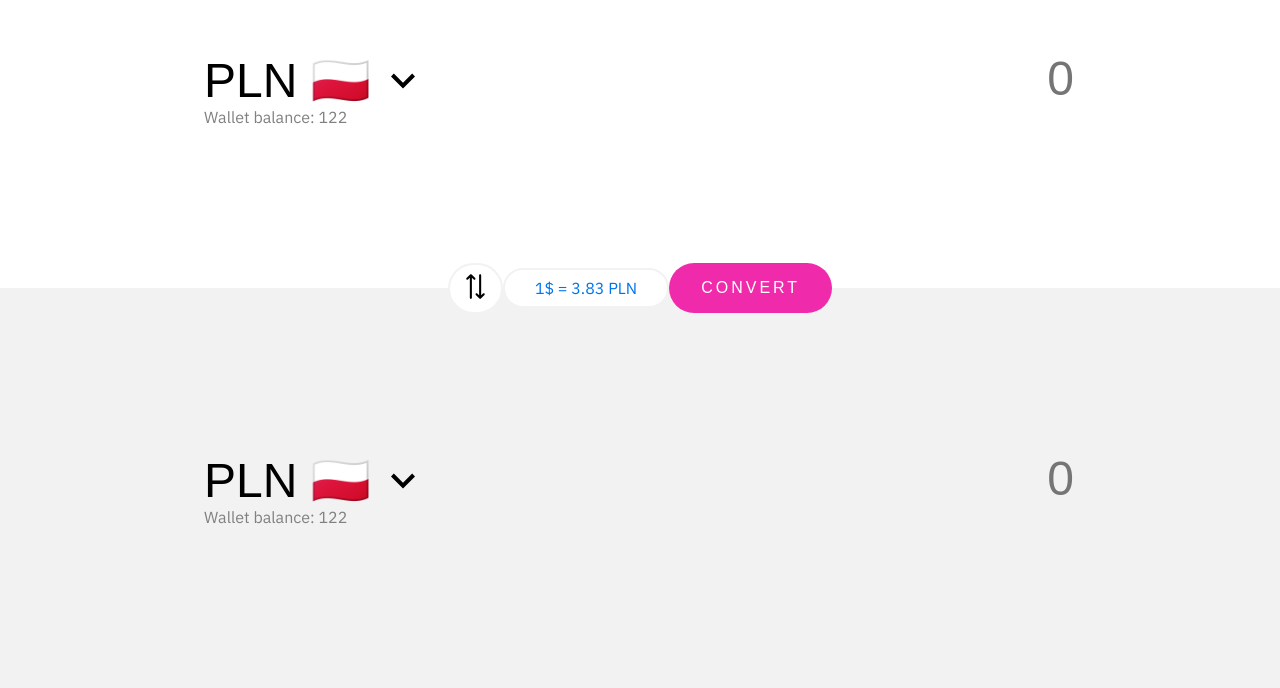
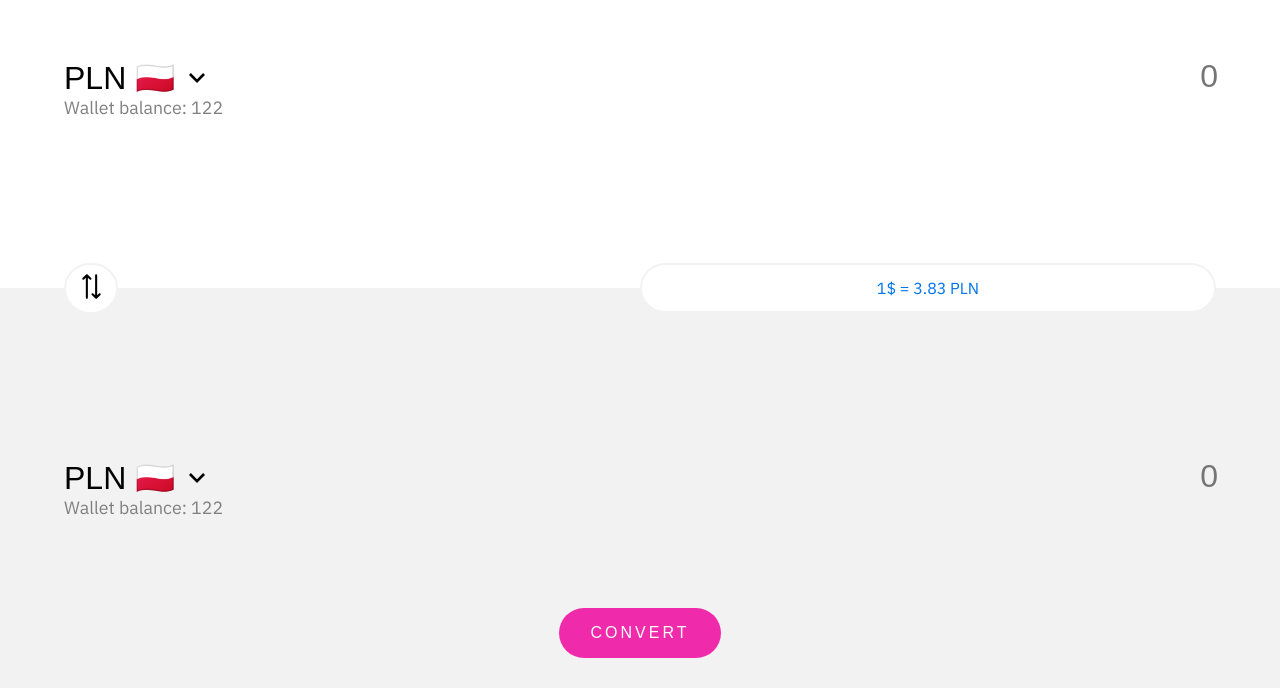
Before and after one commit to hekan/currency-converter, a React (Create React App) app: page / in a window 1280 px wide. Shown: the part 112-800 px from the top of the page. Built offline with nearby package versions, Linux system fonts and the light colour scheme.

Commit message:
Layout finalized

```diff
--- a/public/index.html
+++ b/public/index.html
@@ -26,7 +26,6 @@
       Learn how to configure a non-root public URL by running `npm run build`.
     -->
     <title>React App</title>
-    <script src="https://kit.fontawesome.com/099acc31cd.js" crossorigin="anonymous"></script>
   </head>
   <body>
     <noscript>You need to enable JavaScript to run this app.</noscript>
--- a/src/App.js
+++ b/src/App.js
@@ -10,14 +10,21 @@ function App() {
     return (
         <div className="App">
             <MiddleArea>
-                <SwapWallets/>
-                <ExchangeRate/>
-                <DoExchange/>
+                <div className="flex-container__col">
+                    <SwapWallets/>
+                </div>
+                <div className="flex-container__col">
+                    <ExchangeRate/>
+                </div>
+                {/*<div className="flex-container__col">*/}
+                {/*    <DoExchange/>*/}
+                {/*</div>*/}
             </MiddleArea>
             <Wallet>
             </Wallet>
             <Wallet isBottom={true}>
             </Wallet>
+            <DoExchange/>
         </div>
     );
 }
--- a/src/components/AmountInput/AmountInput.js
+++ b/src/components/AmountInput/AmountInput.js
@@ -17,6 +17,7 @@ const AmountInput = (props) => {
             <input onChange={validate}
                    className="amount__input"
                    type="text"
+                   maxLength={9}
                    value={amount}
                    inputMode="numeric"
                    pattern="[0-9]*" placeholder="0"/>
--- a/src/components/DoExchange/DoExchange.js
+++ b/src/components/DoExchange/DoExchange.js
@@ -2,7 +2,12 @@ import React from "react";
 
 const DoExchange = (props) => {
     return (
-        <button className="exchange-button">Convert</button>
+        <div className="bottom-area">
+            <div className="flex-container flex-container--centered">
+                    <button className="exchange-button">Convert</button>
+            </div>
+
+        </div>
     )
 };
 
--- a/src/components/layouts/MiddleArea/MiddleArea.js
+++ b/src/components/layouts/MiddleArea/MiddleArea.js
@@ -3,7 +3,11 @@ import React from "react";
 const MiddleArea = (props) => {
     return (
         <div className="middle-area flex-container flex-container--centered">
-            {props.children}
+            <div className="wallet__content">
+                <div className="flex-container">
+                    {props.children}
+                </div>
+            </div>
         </div>
     );
 };
--- a/src/components/layouts/Wallet/Wallet.js
+++ b/src/components/layouts/Wallet/Wallet.js
@@ -4,28 +4,34 @@ import AmountInput from "../../AmountInput/AmountInput";
 
 const Wallet = (props) => {
     const {isBottom} = props;
-    let walletClasses = 'wallet flex-container flex-container--centered';
+    let walletClasses = 'wallet';
     if (isBottom) {
         walletClasses += ' wallet--bottom';
     }
     return (
         <section className={walletClasses}>
-            <div className="flex-container flex-container--vertical">
-                <div className="flex-container flex-container--centered">
+            <div className="wallet__content">
+                <div className="flex-container">
+                    <div className="flex-container__col">
                         <CurrenciesList>
                             <option value="pln">PLN 🇵🇱</option>
                             <option value="usd">USD 🇺🇸</option>
                         </CurrenciesList>
+                    </div>
+                    <div className="flex-container__col">
                         <AmountInput></AmountInput>
                     </div>
+                </div>
+                <div className="flex-container">
+                    <div className="flex-container__col">
+                        <div className="flex-container">
                             <div className="wallet__meta wallet__meta--left">
                                 Wallet balance: 122
                             </div>
-                <div>
-                    {props.children}
                         </div>
                     </div>
-
+                </div>
+            </div>
         </section>
     );
 };
--- a/src/index.css
+++ b/src/index.css
@@ -1,5 +1,5 @@
 :root {
-    --default-size: 3rem;
+    --default-size: 2rem;
     --white: white;
     --gray: #f2f2f2;
     --blue: rgb(0, 117, 235);
@@ -16,13 +16,16 @@ body {
 }
 
 .flex-container {
-    display: flex;;
+    display: flex;
+}
+
+.flex-container__col {
+    flex: 1;
 }
 
 .flex-container--centered {
     justify-content: center;
     align-items: center;
-    flex-wrap: nowrap;
 }
 
 .flex-container--vertical {
@@ -32,14 +35,23 @@ body {
 .wallet {
     background-color: var(--white);
     height: 50vh;
+    display: flex;
+    justify-content: center;
+    align-items: center;
 }
 
 .wallet__meta {
     color: gray;
+    width: 100%;
+    font-size: calc(var(--default-size) / 1.8);
 }
 
 .wallet__meta--left {
-    align-self: start;
+    text-align: left;
+}
+
+.wallet__meta--right {
+    text-align: right;
 }
 
 .wallet--bottom {
@@ -47,6 +59,11 @@ body {
 }
 
 .wallet__content {
+    width: 90%;
+}
+
+.currencies {
+    float: left;
 }
 
 .currencies__dropdown {
@@ -80,6 +97,9 @@ body {
     position: relative;
 }
 
+.amount {
+}
+
 .amount__input {
     -webkit-appearance: none;
     -moz-appearance: none;
@@ -88,11 +108,13 @@ body {
     border: none;
     font-size: var(--default-size);
     text-align: right;
+    width: 100%;
+    min-width: 100px;
 }
 
 .exchange-rate {
     background-color: white;
-    padding: 8px 30px;
+    padding: 13px 30px;
     color: var(--blue);
 }
 
@@ -105,6 +127,7 @@ body {
     background-color: white;
     padding: 5px 9px;
     color: var(--blue);
+    width: 32px;
 }
 
 .swap:hover {
@@ -157,3 +180,15 @@ body {
     position: relative;
     top: 1px;
 }
+
+.bottom-area {
+    position: absolute;
+    top: 90vh;
+    width: 100%;
+}
+
+@media (max-width: 320px) {
+    :root {
+        --default-size: 1rem;
+    }
+}
```
Also changed, not shown: 1 other file (tests, documents, lock files or other folders). Lines whose indentation alone changed are shown as unchanged.
